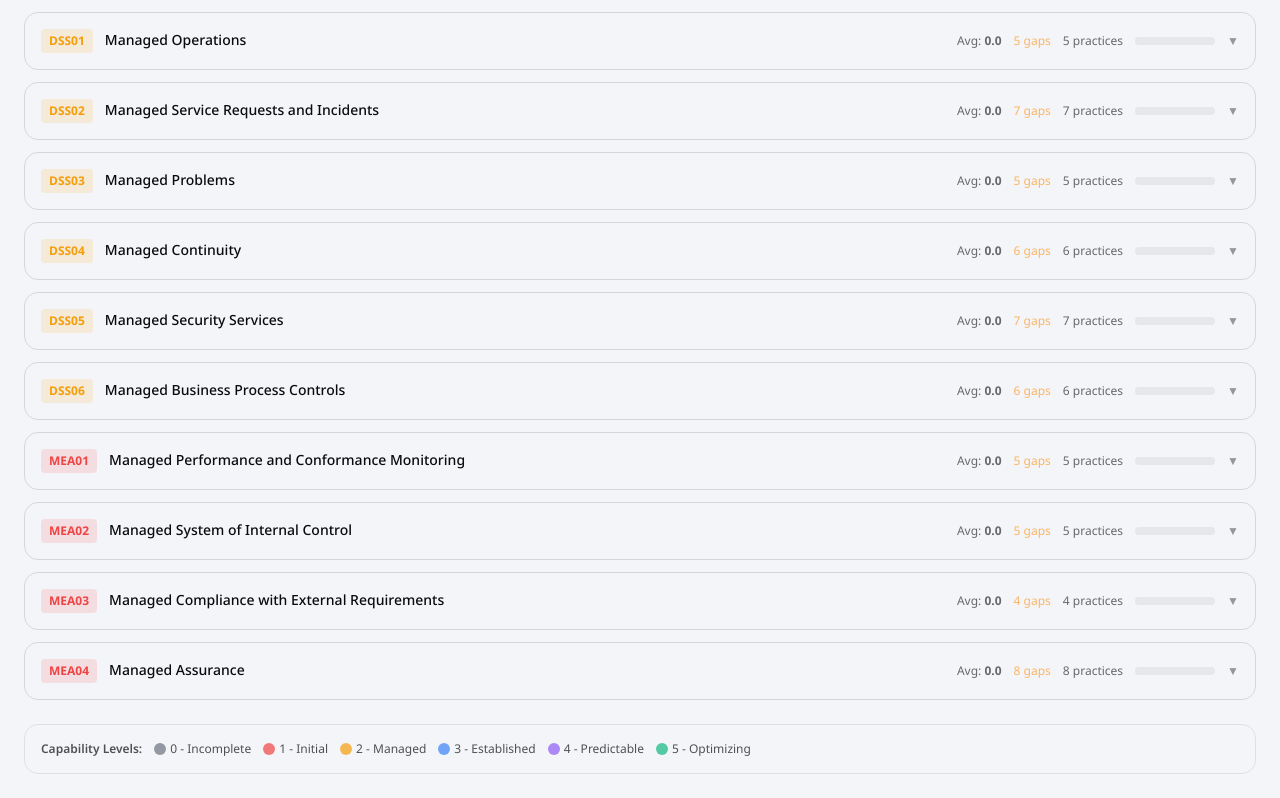
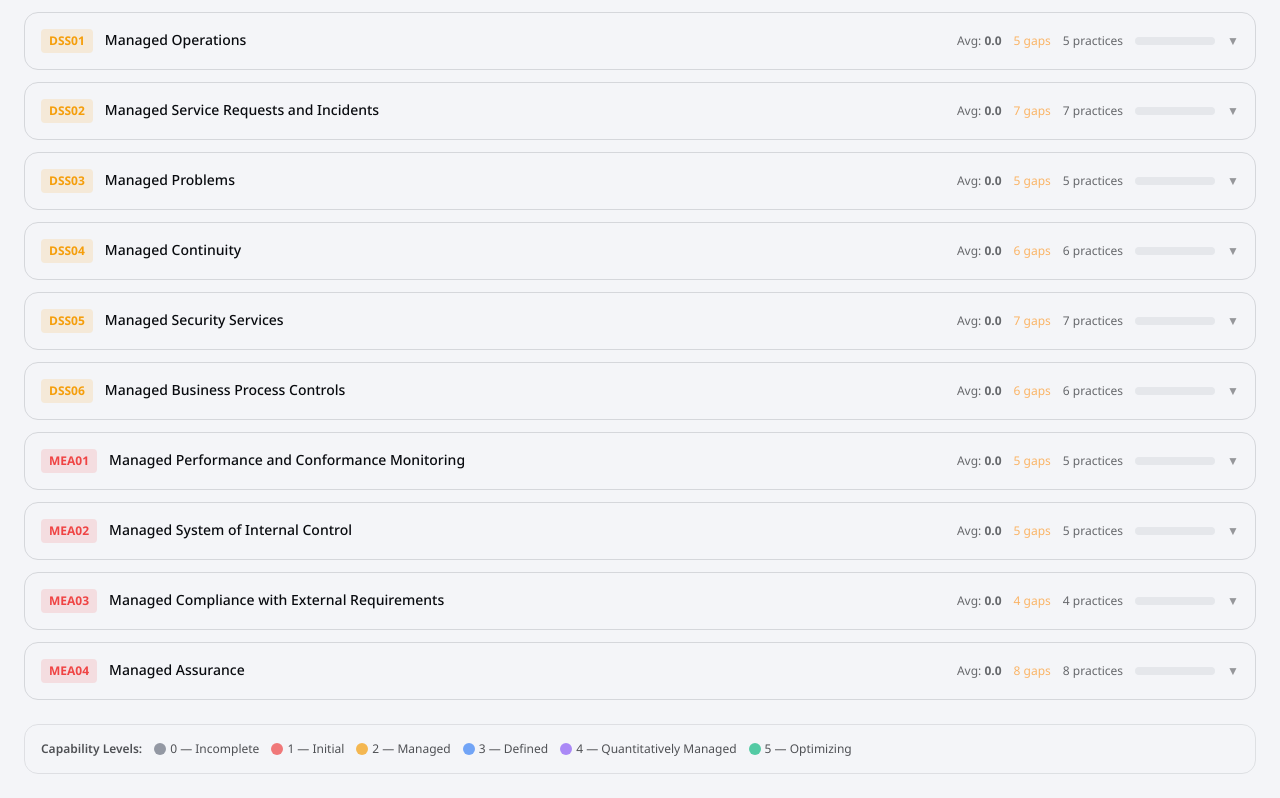
Before and after one commit to panchaya42-cyberinno/grc-assessment-dashboard, a Next.js app: page /compliance/cobit2019/assessment in a window 1280 px wide. Shown: the part 1947-2745 px from the top of the page. Built offline with nearby package versions, Linux system fonts and the light colour scheme.

Commit message:
fix: Use official COBIT 2019 Figure 2.3 capability level names and descriptions

```diff
--- a/app/compliance/cobit2019/assessment/page.tsx
+++ b/app/compliance/cobit2019/assessment/page.tsx
@@ -3,20 +3,51 @@
 import { useState, useMemo } from "react"
 import { COBIT_PRACTICES, COBIT_DOMAINS, type CobitDomain } from "@/lib/cobit-checklist-data"
 
-const LEVEL_LABELS = ["0 - Incomplete", "1 - Initial", "2 - Managed", "3 - Established", "4 - Predictable", "5 - Optimizing"]
+const LEVEL_LABELS = [
+  "0 — Incomplete",
+  "1 — Initial",
+  "2 — Managed",
+  "3 — Defined",
+  "4 — Quantitatively Managed",
+  "5 — Optimizing",
+]
 const LEVEL_COLORS = ["#6B7280", "#EF4444", "#F59E0B", "#3B82F6", "#8B5CF6", "#10B981"]
 const DOMAIN_COLORS: Record<string, string> = {
   EDM: "#8B5CF6", APO: "#3B82F6", BAI: "#10B981", DSS: "#F59E0B", MEA: "#EF4444"
 }
 
-// Assessment criteria per level
+// Assessment criteria per level — aligned with COBIT 2019 Figure 2.3
 const LEVEL_CRITERIA = [
-  { label: "L0 — Incomplete", color: "#6B7280", evidence: "ไม่มีหลักฐานว่าองค์กรปฏิบัติกิจกรรมนี้เลย หรือปฏิบัติแต่ไม่บรรลุผล" },
-  { label: "L1 — Initial", color: "#EF4444", evidence: "มีหลักฐานว่าองค์กรรับรู้ถึงความจำเป็น และมีการปฏิบัติบ้าง แต่ยังไม่เป็นระบบ ไม่มีเอกสาร" },
-  { label: "L2 — Managed", color: "#F59E0B", evidence: "มีการวางแผน ติดตาม และปรับปรุง process อย่างสม่ำเสมอ มีเอกสาร policy/procedure มีผู้รับผิดชอบชัดเจน" },
-  { label: "L3 — Established", color: "#3B82F6", evidence: "มี standard process ใช้ทั่วทั้งองค์กร มีการ training ผู้ปฏิบัติ มี work product ที่กำหนดไว้ครบ ปฏิบัติสม่ำเสมอทุกหน่วยงาน" },
-  { label: "L4 — Predictable", color: "#8B5CF6", evidence: "วัดผล process เชิงปริมาณได้ มีการใช้ metrics/KPIs ควบคุม process performance สามารถคาดเดาผลลัพธ์ได้" },
-  { label: "L5 — Optimizing", color: "#10B981", evidence: "มีการปรับปรุง process อย่างต่อเนื่อง (continuous improvement) ใช้ข้อมูลเชิงปริมาณวิเคราะห์จุดอ่อนและนวัตกรรมใหม่" },
+  {
+    label: "0 — Incomplete",
+    color: "#6B7280",
+    evidence: "Lack of any basic capability · Incomplete approach to address governance and management purpose · May or may not be meeting the intent of any process practices",
+  },
+  {
+    label: "1 — Initial",
+    color: "#EF4444",
+    evidence: "The process more or less achieves its purpose through the application of an incomplete set of activities that can be characterized as initial or intuitive—not very organized.",
+  },
+  {
+    label: "2 — Managed",
+    color: "#F59E0B",
+    evidence: "The process achieves its purpose through the application of a basic, yet complete, set of activities that can be characterized as performed.",
+  },
+  {
+    label: "3 — Defined",
+    color: "#3B82F6",
+    evidence: "The process achieves its purpose in a much more organized way using organizational assets. Processes typically are well defined.",
+  },
+  {
+    label: "4 — Quantitatively Managed",
+    color: "#8B5CF6",
+    evidence: "The process achieves its purpose, is well defined, and its performance is (quantitatively) measured.",
+  },
+  {
+    label: "5 — Optimizing",
+    color: "#10B981",
+    evidence: "The process achieves its purpose, is well defined, its performance is measured to improve performance and continuous improvement is pursued.",
+  },
 ]
 
 // Interview guide per domain
```
